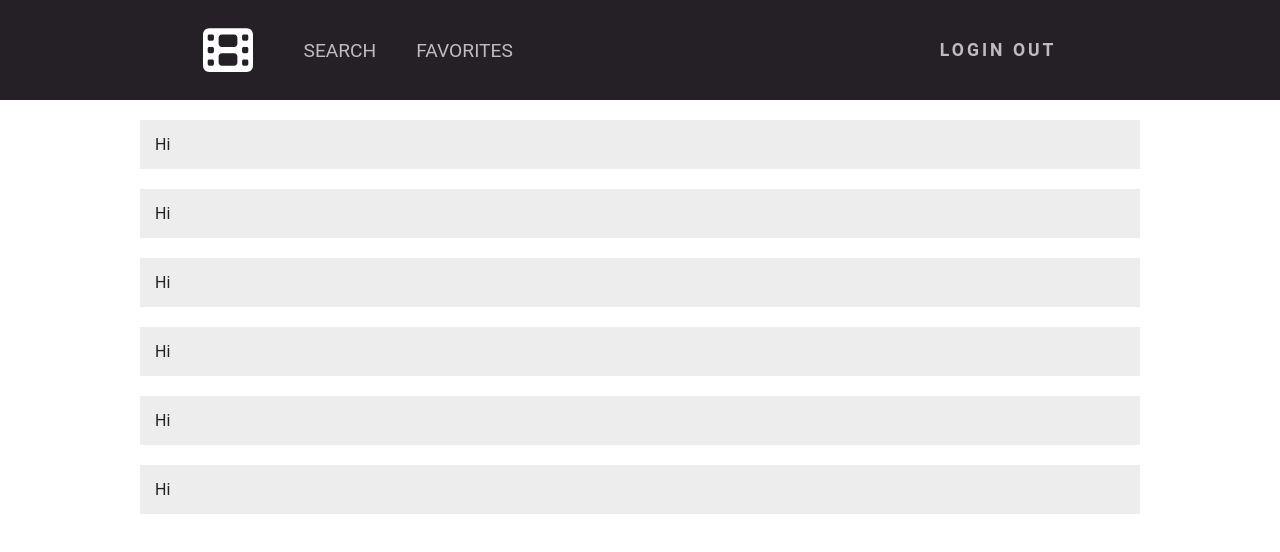
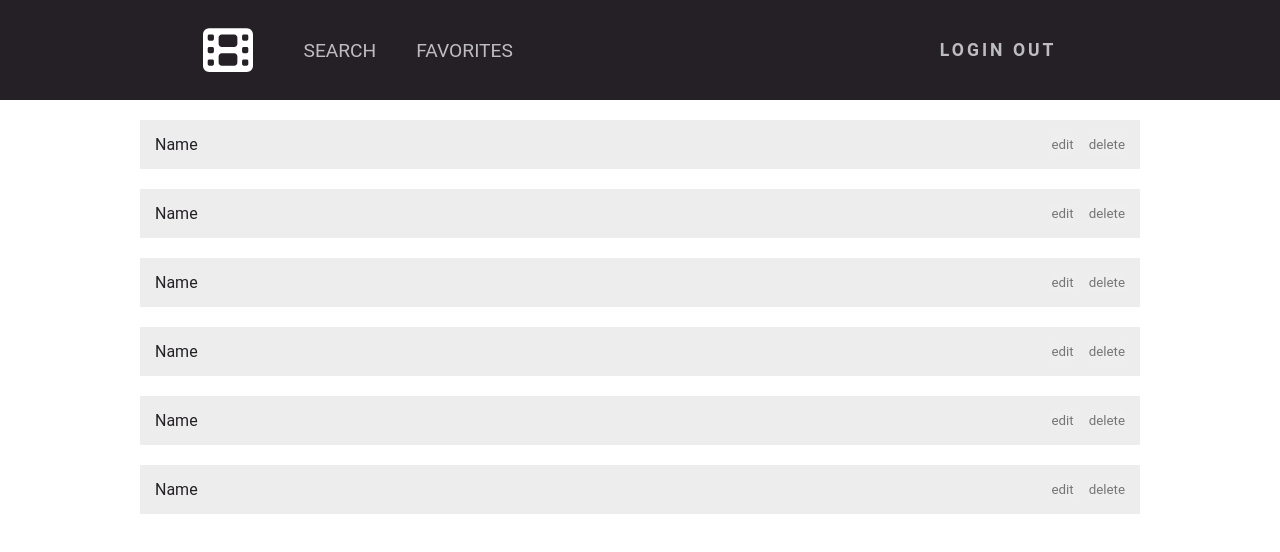
Before and after one commit to posternaka/youtube-app, a React (Create React App) app: page /favorites in a window 1280 px wide. Shown: the top 552 px of the page. Built offline with nearby package versions, Linux system fonts and the light colour scheme.

Commit message:
added functions in favorites for delete and edit my options

```diff
--- /dev/null
+++ b/src/components/Favorites/favoriteBlock.module.scss
@@ -0,0 +1,29 @@
+.cart {
+    width: 100%;
+    padding: 15px;
+    background: #13131513;
+    margin-top: 20px;
+    display: flex;
+    justify-content: space-between;
+
+    &__options {
+        display: flex;
+        gap: 15px;
+    }
+
+    button {
+        opacity: 0.5;
+        cursor: pointer;
+        border: none;
+        transition: 0.2s;
+
+        &:hover {
+            opacity: 1;
+        }
+
+        &:last-of-type:hover {
+            opacity: 1;
+            color: rgb(255, 0, 0);
+        }
+    }
+}
--- /dev/null
+++ b/src/components/Favorites/index.tsx
@@ -0,0 +1,16 @@
+import React from 'react';
+import style from './favoriteBlock.module.scss';
+
+const FavoriteBlock = () => {
+  return (
+    <div className={style.cart}>
+      <p>Name</p>
+      <div className={style.cart__options}>
+        <button>edit</button>
+        <button>delete</button>
+      </div>
+    </div>
+  )
+}
+
+export default FavoriteBlock;
--- a/src/pages/Favorites.tsx
+++ b/src/pages/Favorites.tsx
@@ -1,9 +1,10 @@
-import React from 'react'
+import React from 'react';
+import FavoriteBlock from '../components/Favorites';
 
 const Favorites = () => {
   return (
     <div className='container'>
-      { [...new Array(6)].map(_ => <div className='cart'>Hi</div>) }
+      { [...new Array(6)].map(_ => <FavoriteBlock />) }
     </div>
   )
 }
--- a/src/styles/style.scss
+++ b/src/styles/style.scss
@@ -184,12 +184,7 @@
 
 
 // Favorites
-.cart {
-    width: 100%;
-    padding: 15px;
-    background: #13131513;
-    margin-top: 20px;
-}
+
 
 
 //Video
```
Also changed, not shown: src/redux/video/asyncAction.ts (deleted, +0 -8 lines).
